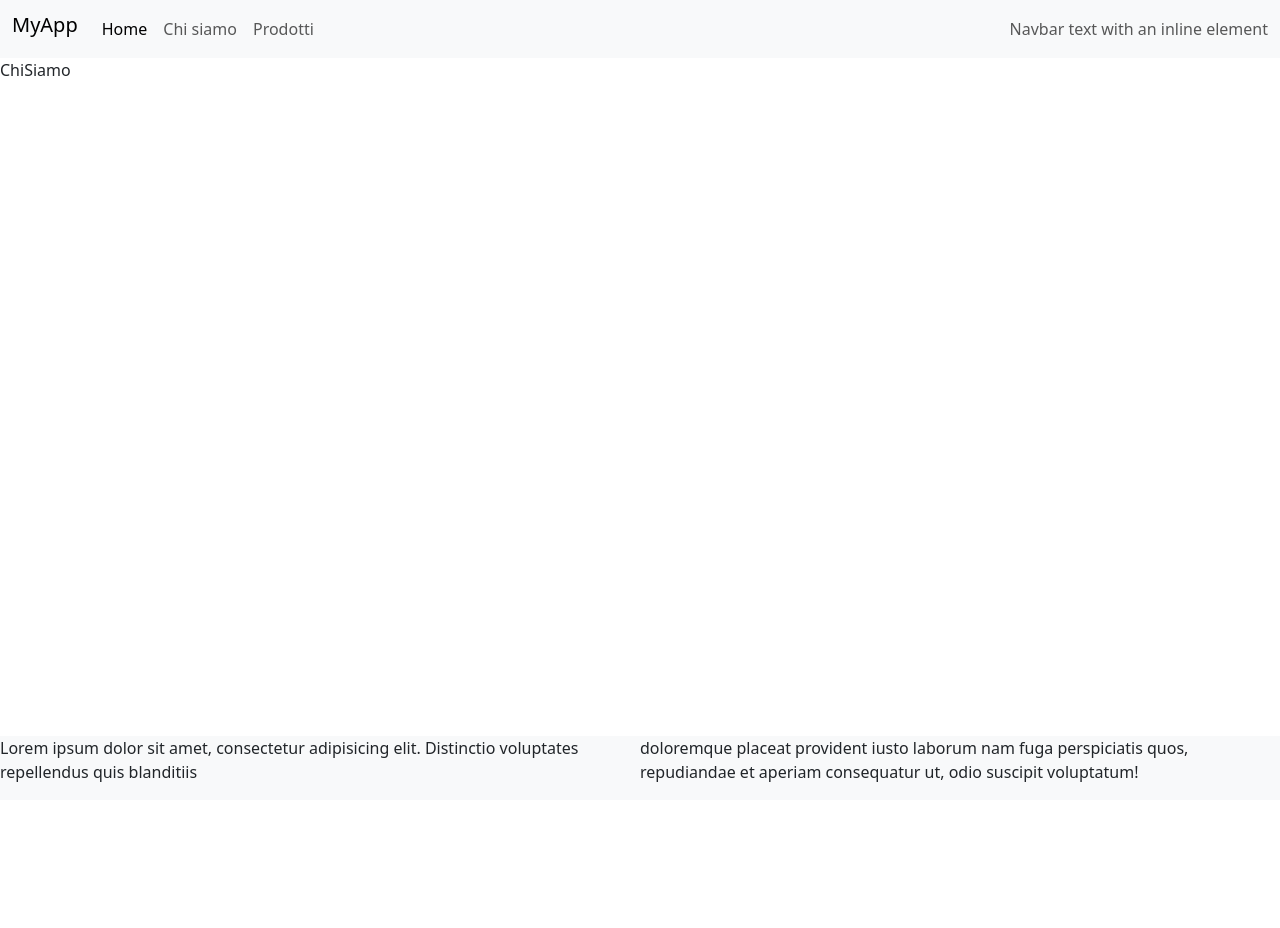
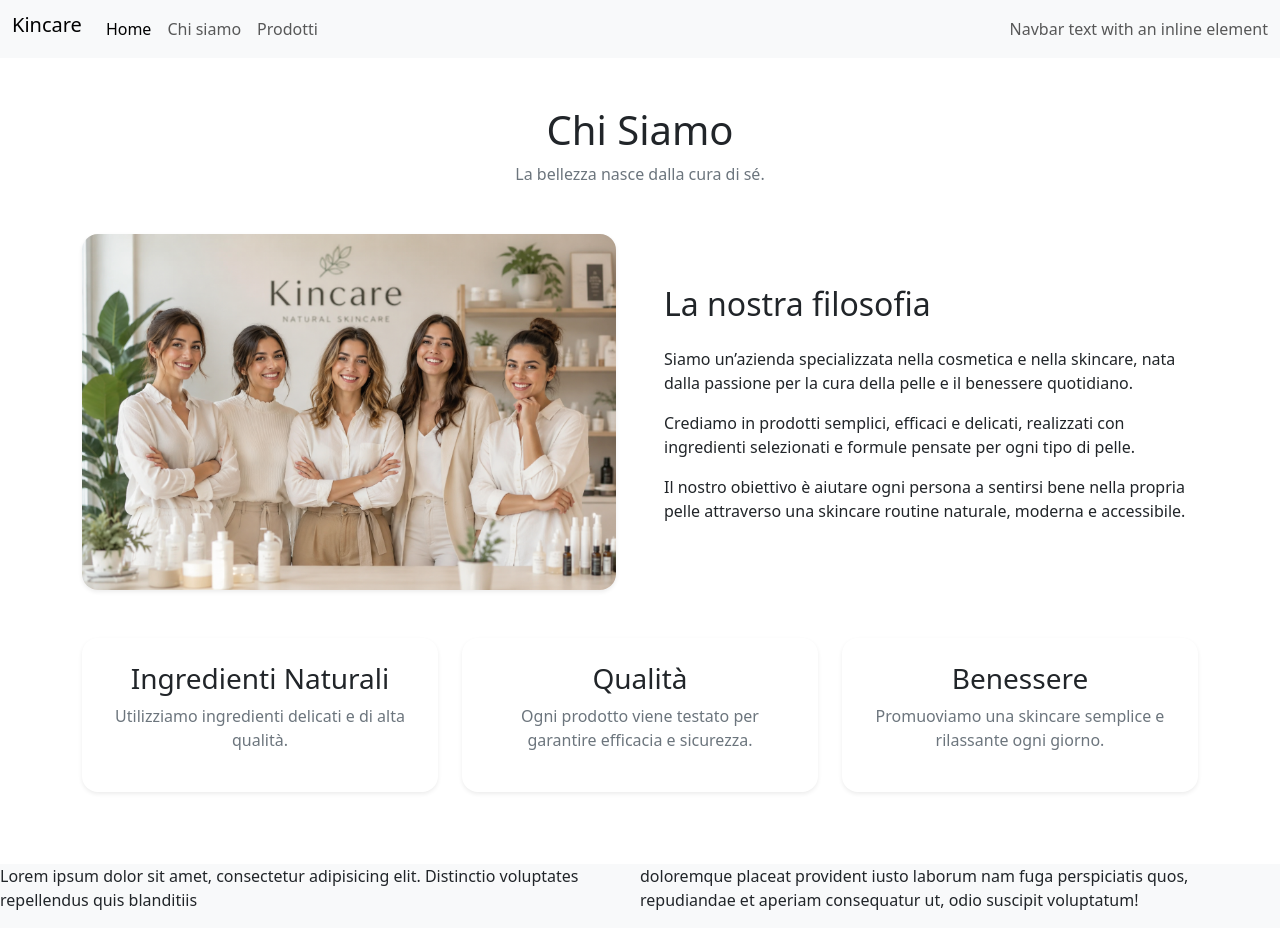
Before and after one commit to giulia-buonasperanza/react-router, a React (Vite) app: page /chiSiamo in a window 1280 px wide. Before the commit the page ends 800 px from the top, so only its background shows below. Built offline with nearby package versions, Linux system fonts and the light colour scheme.

Commit message:
inserite info nella pagina ChiSiamo

```diff
--- a/src/layout/LayoutComponents/LayoutNavbar.jsx
+++ b/src/layout/LayoutComponents/LayoutNavbar.jsx
@@ -5,7 +5,7 @@ function LayoutNavbar() {
         <header>
             <nav className="navbar sticky-top navbar-expand-lg bg-body-tertiary">
                 <div className="container-fluid">
-                    <h1 className="navbar-brand"> MyApp </h1>
+                    <h1 className="navbar-brand"> Kincare </h1>
                     <button
                         className="navbar-toggler"
                         type="button"
--- a/src/pages/ChiSiamo.jsx
+++ b/src/pages/ChiSiamo.jsx
@@ -1,6 +1,91 @@
 function ChiSiamo() {
     return (
-        <div>ChiSiamo</div>
+        <div className="container py-5">
+
+            <div className="text-center mb-5">
+                <h1 className="fw-light">Chi Siamo</h1>
+
+                <p className="text-secondary">
+                    La bellezza nasce dalla cura di sé.
+                </p>
+            </div>
+
+            <div className="row align-items-center g-5">
+
+                <div className="col-md-6">
+                    <img
+                        src="/public/image/teamskincare.png"
+                        alt="Team skincare"
+                        className="img-fluid rounded-4 shadow-sm"
+                    />
+                </div>
+
+                <div className="col-md-6">
+
+                    <h2 className="mb-4">La nostra filosofia</h2>
+
+                    <p>
+                        Siamo un’azienda specializzata nella cosmetica e nella skincare,
+                        nata dalla passione per la cura della pelle e il benessere quotidiano.
+                    </p>
+
+                    <p>
+                        Crediamo in prodotti semplici, efficaci e delicati,
+                        realizzati con ingredienti selezionati e formule pensate
+                        per ogni tipo di pelle.
+                    </p>
+
+                    <p>
+                        Il nostro obiettivo è aiutare ogni persona a sentirsi bene
+                        nella propria pelle attraverso una skincare routine
+                        naturale, moderna e accessibile.
+                    </p>
+
+                </div>
+
+            </div>
+
+            <div className="row text-center mt-5">
+
+                <div className="col-md-4 mb-4">
+                    <div className="p-4 shadow-sm rounded-4 h-100">
+
+                        <h3 className="fw-light">Ingredienti Naturali</h3>
+
+                        <p className="text-secondary">
+                            Utilizziamo ingredienti delicati e di alta qualità.
+                        </p>
+
+                    </div>
+                </div>
+
+                <div className="col-md-4 mb-4">
+                    <div className="p-4 shadow-sm rounded-4 h-100">
+
+                        <h3 className="fw-light">Qualità</h3>
+
+                        <p className="text-secondary">
+                            Ogni prodotto viene testato per garantire efficacia e sicurezza.
+                        </p>
+
+                    </div>
+                </div>
+
+                <div className="col-md-4 mb-4">
+                    <div className="p-4 shadow-sm rounded-4 h-100">
+
+                        <h3 className="fw-light">Benessere</h3>
+
+                        <p className="text-secondary">
+                            Promuoviamo una skincare semplice e rilassante ogni giorno.
+                        </p>
+
+                    </div>
+                </div>
+
+            </div>
+
+        </div>
     )
 }
 export default ChiSiamo
```
Also changed, not shown: public/image/teamskincare.png (added).
